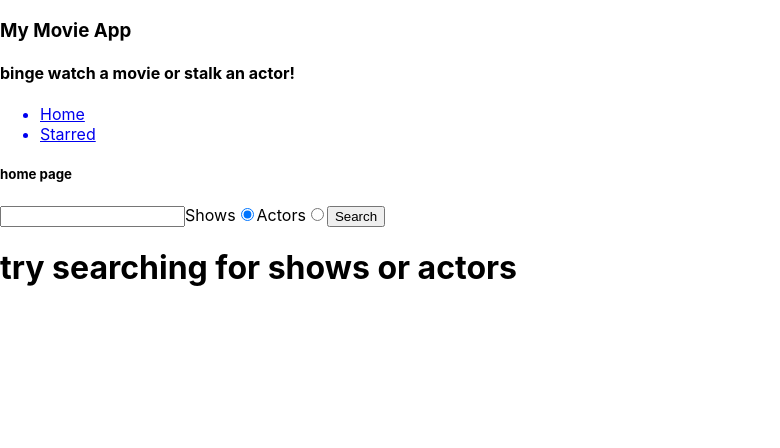
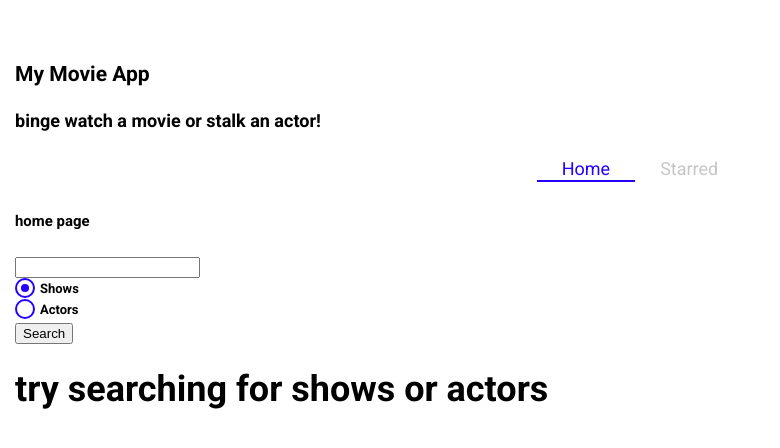
Before and after one commit to YashMistryy/React_Box-Office-App, a React (Create React App) app: page / in a window 1280 px wide. Shown: the top 448 px of the page, without its empty margins (0-780 px from the left). Built offline with nearby package versions, Linux system fonts and the light colour scheme; the HTML template or start-up script is replaced by a standard one.

Commit message:
added theme using styled components and created custom radio button component with styled component as well

```diff
--- a/package.json
+++ b/package.json
@@ -8,6 +8,7 @@
     "react-dom": "^18.2.0",
     "react-router-dom": "^6.11.2",
     "react-scripts": "5.0.1",
+    "styled-components": "^5.3.10",
     "web-vitals": "^2.1.4",
     "workbox-background-sync": "^6.6.0",
     "workbox-broadcast-update": "^6.6.0",
--- a/public/index.html
+++ b/public/index.html
@@ -21,7 +21,11 @@
       work correctly both with client-side routing and a non-root public URL.
       Learn how to configure a non-root public URL by running `npm run build`.
     -->
-    <title>React App</title>
+    <link
+  href="https://fonts.googleapis.com/css?family=Roboto:300,400,700,&display=swap"
+  rel="stylesheet"
+/>
+<title>Box Office</title>
   </head>
   <body>
     <noscript>You need to enable JavaScript to run this app.</noscript>
--- a/src/App.jsx
+++ b/src/App.jsx
@@ -7,13 +7,14 @@
 import './App.css';
 import MainLayout from './components/MainLayout';
 import { QueryClient, QueryClientProvider } from '@tanstack/react-query';
-
+import { GlobalTheme } from './theme';
 // we need below for using useQuery custom hook for our app for fetching data
 const queryClient = new QueryClient();
 
 function App() {
   return (
     <QueryClientProvider client={queryClient}>
+      <GlobalTheme>
       <BrowserRouter>
         <Routes>
           {/* we can add more than one routes to shared */}
@@ -25,6 +26,7 @@
           <Route path="*" element={<div>Page Not Found</div>} />
         </Routes>
       </BrowserRouter>
+      </GlobalTheme>
     </QueryClientProvider>
   );
 }
--- /dev/null
+++ b/src/components/CustomRadio.jsx
@@ -0,0 +1,65 @@
+import styled from 'styled-components';
+
+const CustomRadio = ({radio_text,...RestOfInputAtt}) => {
+  return (
+    <StyledRadio >
+      {radio_text}
+      <input
+        {...RestOfInputAtt}
+        type='radio'
+      />
+      <span />
+    </StyledRadio>
+  );
+};
+export default CustomRadio;
+
+
+
+// below stores the css
+
+const StyledRadio = styled.label`
+  display: block;
+  position: relative;
+  padding-left: 25px;
+  cursor: pointer;
+  font-size: 13px;
+  user-select: none;
+  font-weight: 700;
+  line-height: 1.65;
+  input {
+    position: absolute;
+    opacity: 0;
+    cursor: pointer;
+  }
+  span {
+    position: absolute;
+    top: 0;
+    left: 0;
+    height: 16px;
+    width: 16px;
+    background-color: #fff;
+    border: 2px solid ${({ theme }) => theme.mainColors.blue};
+    border-radius: 50%;
+  }
+  input:checked ~ span {
+    background-color: #fff;
+    border: 2px solid ${({ theme }) => theme.mainColors.blue};
+  }
+  span:after {
+    content: '';
+    position: absolute;
+    display: none;
+  }
+  input:checked ~ span:after {
+    display: block;
+  }
+  span:after {
+    top: 4px;
+    left: 4px;
+    width: 8px;
+    height: 8px;
+    border-radius: 50%;
+    background: ${({ theme }) => theme.mainColors.blue};
+  }
+`;
--- a/src/components/Navbar.jsx
+++ b/src/components/Navbar.jsx
@@ -1,4 +1,5 @@
-import { Link } from 'react-router-dom';
+import { NavLink,Link } from 'react-router-dom';
+import styled, { css }  from 'styled-components';
 
 // lets create an array of links for our navigation bar
 const LINKS = [
@@ -12,16 +13,59 @@
   },
 ];
 
+// below is the styled 'ul' component
+
+const NavList = styled.ul`
+  display: flex;
+  justify-content: center;
+  list-style: none;
+  margin: 0 0 30px;
+  padding: 0;
+  li {
+    margin: 0 10px;
+  }
+`;
+
+const LinkStyled = styled(NavLink)`
+  display: block;
+  padding: 3px 15px;
+  position: relative;
+  text-decoration: none;
+  color: ${({ theme }) => theme.mainColors.gray};
+  &.active {
+    color: ${({ theme }) => theme.mainColors.blue};
+    &:after {
+      content: '';
+      position: absolute;
+      display: block;
+      height: 2px;
+      left: 0%;
+      bottom: 0;
+      background-color: ${({ theme }) => theme.mainColors.blue};
+      animation: slide-in 0.3s ease-in forwards;
+      @keyframes slide-in {
+        from {
+          left: 50%;
+          width: 0;
+        }
+        to {
+          left: 0%;
+          width: 100%;
+        }
+      }
+    }
+  }
+`;
 const Navbar = () => {
   return (
     <div>
-      <ul>
-        {LINKS.map(item =>
-        <Link to={item.to} key={item.to}>
-          <li key={item.to}>{item.text}</li>
-          </Link>
-        )}
-      </ul>
+      <NavList>
+        {LINKS.map(item => (
+          <LinkStyled to={item.to} key={item.to}>
+            <li key={item.to}>{item.text}</li>
+          </LinkStyled>
+        ))}
+      </NavList>
     </div>
   );
 };
--- a/src/components/SearchForm.jsx
+++ b/src/components/SearchForm.jsx
@@ -1,6 +1,7 @@
 // this component is created to reduce all form related logic to separate component from the Home.jsx
 import { useState } from 'react';
-import {usePersistedState}  from '../components/lib/usePersistedState'
+import { usePersistedState } from '../components/lib/usePersistedState';
+import CustomRadio from './CustomRadio';
 
 const SearchForm = ({ onSearch }) => {
   // below state store which option is selected between shows and actors
@@ -14,38 +15,35 @@
   };
 
   const handleSearchChange = ev => {
-    sessionStorage.setItem('search_value',ev.target.value)
+    sessionStorage.setItem('search_value', ev.target.value);
     setSearchValue(() => ev.target.value);
   };
 
-  const onSubmit = (event) => {
-    event.preventDefault()
-    const options = {searchOptionValue,searchValue}
-    onSearch(options)
+  const onSubmit = event => {
+    event.preventDefault();
+    const options = { searchOptionValue, searchValue };
+    onSearch(options);
   };
   return (
     <form onSubmit={onSubmit}>
       <input type="text" value={searchValue} onChange={handleSearchChange} />
-      <label htmlFor="">
-        Shows
-        <input
-          type="radio"
+
+      <CustomRadio
+        radio_text={'Shows'}
         name="search-option"
-          value={'shows'}
+        value='shows'
         checked={searchOptionValue === 'shows'}
         onClick={handleSearchOptionChange}
       />
-      </label>
-      <label htmlFor="">
-        Actors
-        <input
-          type="radio"
+
+      <CustomRadio
+        radio_text={'Actors'}
         name="search-option"
-          value={'actors'}
+        value='actors'
         checked={searchOptionValue === 'actors'}
         onClick={handleSearchOptionChange}
       />
-      </label>
+
       <button type="submit">Search</button>
     </form>
   );
--- a/src/pages/Home.jsx
+++ b/src/pages/Home.jsx
@@ -5,7 +5,22 @@
 import { SearchForShows, SearchForActors } from './../api_utils/tvmaze.js';
 import ShowGrid from '../components/shows/ShowGrid.jsx';
 import ActorsGrid from '../components/actors/ActorsGrid.jsx';
+import styled, { css }  from 'styled-components';
 
+const Button = styled.button`
+  background: transparent;
+  border-radius: 3px;
+  border: 2px solid #bf4f74;
+  color: #bf4f74;
+  margin: 0 1em;
+  padding: 0.25em 1em;
+
+  ${props =>
+    props.$fontSize &&
+    css`
+      font-size:${props.$fontSize}px
+    `};
+`;
 
 const reducerFn = (currentCounter, action) => {
   switch (action.type) {
@@ -17,7 +32,6 @@
       return 0;
   }
 };
-
 
 const Home = () => {
   // filter helps us to run the function inside the useQuery to fetch the data
@@ -42,16 +56,16 @@
     if (apiDataError) {
       return <div>{apiDataError.message}</div>;
     }
-    console.log("datasss",apiData)
+    console.log('datasss', apiData);
 
-    if (apiData && apiData.length !=0) {
+    if (apiData && apiData.length != 0) {
       if (apiData[0].show) {
         return <ShowGrid apiData={apiData} />;
       } else {
         return <ActorsGrid apiData={apiData} />;
       }
     } else {
-      return (<h1>try searching for shows or actors</h1>);
+      return <h1>try searching for shows or actors</h1>;
     }
   };
 
--- /dev/null
+++ b/src/theme.jsx
@@ -0,0 +1,29 @@
+import { ThemeProvider, createGlobalStyle } from 'styled-components';
+
+const theme = {
+  fontFamily: 'Roboto, sans-serif',
+  mainColors: {
+    blue: '#2400ff',
+    gray: '#c6c6c6',
+    dark: '#353535',
+  },
+};
+
+const GlobalStyles = createGlobalStyle`
+  body {
+    font-family: ${({ theme }) => theme.fontFamily};
+    font-size: 18px;
+    margin: 0;
+    padding-top: 40px;
+    padding-left: 15px;
+    padding-right: 15px;
+  }
+`;
+
+const GlobalTheme = ({ children }) => {
+  return <ThemeProvider theme={theme}>
+    <GlobalStyles/>
+    {children}</ThemeProvider>;
+};
+
+export { GlobalTheme };
```
Also changed, not shown: 1 other file (tests, documents, lock files or other folders). Lines whose indentation alone changed are shown as unchanged.
